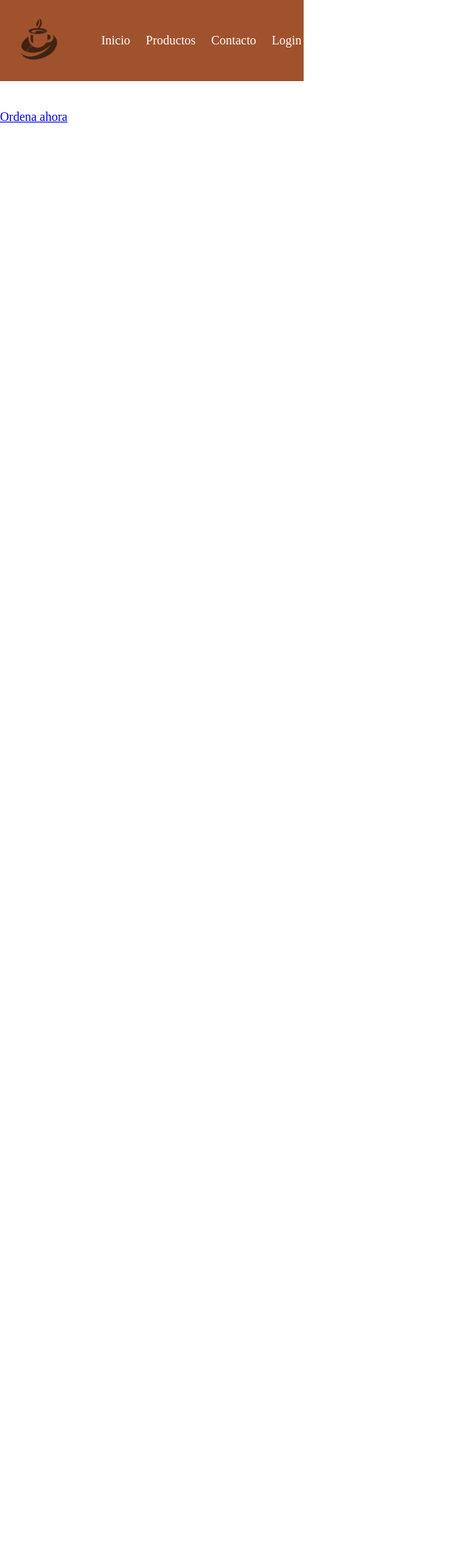
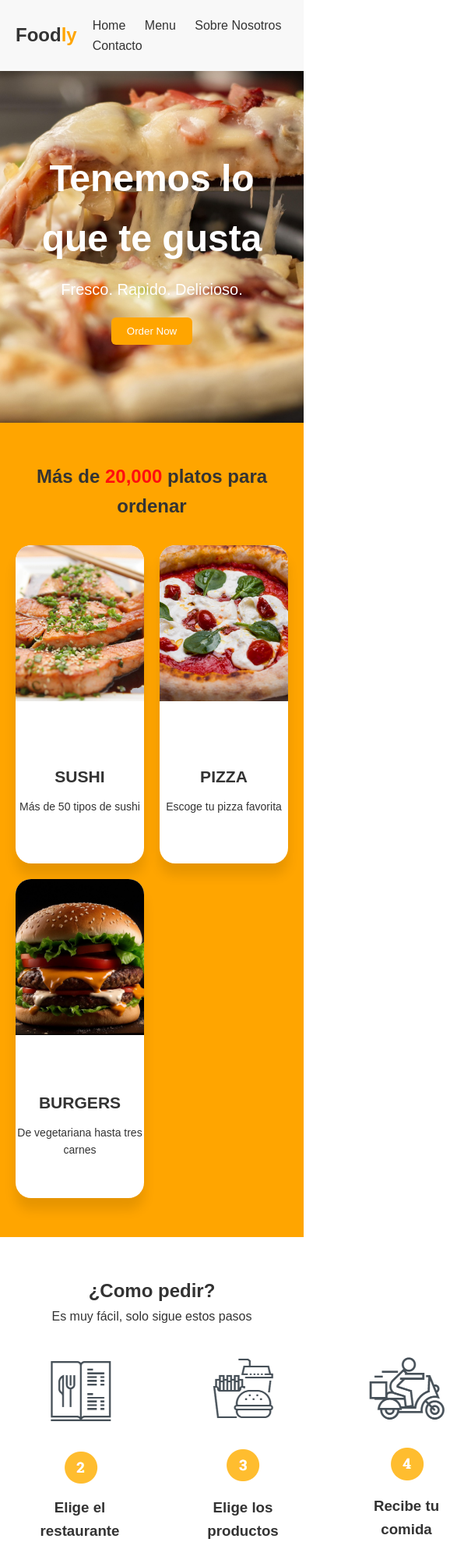
Before and after one commit to higordesouza/higordesouza.github.io, a plain HTML site: page index.html in a window 390 px wide. Shown: the top 2000 px of the page at 78% size, 578 px wide, since content can reach past the window. Before the commit the page ends 844 px from the top, so only its background shows below. Drawn offline with Linux system fonts and the light colour scheme.

Commit message:
Proyecto terminado

```diff
--- a/index.html
+++ b/index.html
@@ -1,27 +1,95 @@
 <!DOCTYPE html>
 <html lang="en">
+
 <head>
     <meta charset="UTF-8">
     <meta name="viewport" content="width=device-width, initial-scale=1.0">
+    <title>Food Delivery</title>
     <link rel="stylesheet" href="style.css">
-    <title>Cafeteria Delicia</title>
 </head>
+
 <body>
-    <header>
-        <div class="container">
-            <div class="logo"><img src="image-removebg-preview (2).png" alt=""></div>
-            <nav class="nav">
-                <a href="#">Inicio</a>
-                <a href="#">Productos</a>
-                <a href="#">Contacto</a>
-                <a href="#">Login</a>
-            </nav>
-        </div>
-        <div class="Titulo"><h1>Elaborado a la perfeccion</h1></div>
-        <div class="CTA">
-            <a href="#"class="boton">Ordena ahora</a>
-        </div>
+    <header class="header">
+        <div class="logo">Food<span style="color: orange;">ly</span></div>
+        <nav class="nav">
+            <a href="#">Home</a>
+            <a href="#">Menu</a>
+            <a href="#">Sobre Nosotros</a>
+            <a href="#">Contacto</a>
+        </nav>
     </header>
 
+    <section class="hero">
+        <h1>Tenemos lo que te gusta</h1>
+        <p>Fresco. Rapido. Delicioso.</p>
+        <button>Order Now</button>
+    </section>
+
+    <section class="categories">
+        <h2>Más de <span>20,000</span> platos para ordenar</h2>
+        <div class="grid">
+            <div class="card">
+                <img src="food-712665_1920.jpg" alt="Sushi">
+                <div class="content">
+                    <h3>SUSHI</h3>
+                    <p>Más de 50 tipos de sushi</p>
+                </div>
+            </div>
+            <div class="card">
+                <img src="pizza-5275191_1920.jpg" alt="Pizza">
+                <div class="content">
+                    <h3>PIZZA</h3>
+                    <p>Escoge tu pizza favorita</p>
+                </div>
+
+            </div>
+            <div class="card">
+                <img src="ai-generated-8276129_1920.jpg" alt="Burgers">
+                <div class="content">
+                    <h3>BURGERS</h3>
+                    <p>De vegetariana hasta tres carnes</p>
+                </div>
+
+            </div>
+        </div>
+    </section>
+
+
+    <section class="how-to-order">
+        <h2>¿Como pedir?</h2>
+        <p>Es muy fácil, solo sigue estos pasos</p>
+        <div class="steps">
+            <div class="img-pedir">
+                <img src="Captura de pantalla 2025-04-10 163537.png" alt="Paso 1">
+                <h3>Elige tu ubicacion</h3>
+            </div>
+            <div class="img-pedir">
+                <img src="Captura de pantalla 2025-04-10 164017.png" alt="Paso 2">
+                <h3>Elige el restaurante</h3>
+            </div>
+            <div class="img-pedir">
+                <img src="Captura de pantalla 2025-04-10 164041.png" alt="Paso 3">
+                <h3>Elige los productos</h3>
+                </div>
+            <div class="img-pedir">
+                <img src="Captura de pantalla 2025-04-10 164053.png" alt="Paso 4">
+                <h3>Recibe tu comida</h3>
+        </div>
+    </section>
+
+    <section class="contact-form">
+        <h2>Contactanos</h2>
+        <form>
+            <input type="text" placeholder="Nombre" required>
+            <input type="email" placeholder="Email" required>
+            <textarea placeholder="Tu mensaje" rows="4" required></textarea>
+            <button type="submit">Envianos un mensaje</button>
+        </form>
+    </section>
+
+    <footer class="footer">
+        <p>© 2025 Foodly. Todos los derechos reservados.</p>
+    </footer>
 </body>
+
 </html>
--- a/style.css
+++ b/style.css
@@ -1,35 +1,164 @@
 * {
-    box-sizing: border-box;
     margin: 0;
     padding: 0;
-}
-header {
-    background-color: #ffffff;
-    color: white;
-}
-.container {
+    box-sizing: border-box;
+  }
+
+  body {
+    font-family: sans-serif;
+    line-height: 1.6;
+    color: #333;
+    background-color: #fff;
+  }
+
+
+  .header {
     display: flex;
-    flex-direction: row;
     justify-content: space-between;
-    background-color: sienna;
-}
-nav {
-    display: flex;
     align-items: center;
     padding: 20px;
-}
-nav a {
+    background: #f8f8f8;
+  }
+
+  .logo {
+    font-size: 24px;
+    font-weight: bold;
+  }
+
+  .nav a {
+    margin-left: 20px;
     text-decoration: none;
+    color: #333;
+  }
+
+
+  .hero {
+    background-image: url('pizza-1317699_1920.jpg');
+    background-size: cover;
+    background-position: center;
+    text-align: center;
+    padding: 100px 20px;
+    color: white;
+  }
+
+  .hero h1 {
+    font-size: 48px;
+    margin-bottom: 10px;
+  }
+
+  .hero p {
+    font-size: 20px;
+    margin-bottom: 20px;
+  }
+
+  .hero button {
+    padding: 10px 20px;
+    background: orange;
+    border: none;
+    color: white;
+    cursor: pointer;
+    border-radius: 6px;
+  }
+  .hero button:hover {
+    background: #cc7409;
+  }
+
+  .categories {
+    padding: 50px 20px;
+    text-align: center;
+    background: orange;
+  }
+
+  .categories h2 {
+    margin-bottom: 30px;
+  }
+
+  .categories span {
+    color: rgb(255, 14, 14);
+  }
+
+  .grid {
+    display: grid;
+    grid-template-columns: repeat(auto-fit, minmax(150px, 1fr));
+    gap: 20px;
+    margin-top: 20px;
+  }
+
+  .card {
+    background: #ffffff;
+    border-radius: 20px;
+    font-size: 18px;
+    box-shadow: 0 15px 15px rgba(0, 0, 0, 0.1);
+  }
+
+  .card img {
+    width: 100%;
+    height: 200px;
+    object-fit: cover;
+    border-radius: 20px 20px 0 0;
+  }
+  .card .content {
+    height: 200px;
+    display: flex;
+    justify-content: center;
+    flex-direction: column;
+  }
+  .card .content h3 {
+    margin: 10px 0;
+  }
+  .card .content p {
+    font-size: 14px;
+  }
+
+  .how-to-order {
+    background: #ffffff;
+    padding: 50px 20px;
+    text-align: center;
+  }
+
+  .steps {
+    display: flex;
+    justify-content: center;
+    gap: 100px;
+    margin-top: 30px;
+    align-items: center;
+    justify-items: center;
+  }
+
+
+  .contact-form {
+    padding: 50px 20px;
+    text-align: center;
+  }
+
+  .contact-form form {
+    display: flex;
+    flex-direction: column;
+    max-width: 400px;
+    margin: auto;
+  }
+
+  .contact-form input,
+  .contact-form textarea {
+    margin-bottom: 15px;
+    padding: 10px;
+    border: 1px solid #ccc;
+    border-radius: 6px;
+  }
+
+  .contact-form button {
+    background: orange;
     color: white;
     padding: 10px;
-}
-nav a:hover {
-    background-color: #702f00;
-    border-radius: 10px 15px;
-    color: #ffffff;
-}
+    border: none;
+    cursor: pointer;
+    border-radius: 6px;
+  }
 
-.logo img {
-    width: 100px;
-    height: auto;
-}
+
+  .footer {
+    text-align: center;
+    padding: 20px;
+    background: #222;
+    color: white;
+  }
```
Also changed, not shown: Captura de pantalla 2025-04-10 163537.png (added), Captura de pantalla 2025-04-10 164017.png (added), Captura de pantalla 2025-04-10 164041.png (added), Captura de pantalla 2025-04-10 164053.png (added), ai-generated-8276129_1920.jpg (added), food-712665_1920.jpg (added), pizza-1317699_1920.jpg (added), pizza-5275191_1920.jpg (added).
